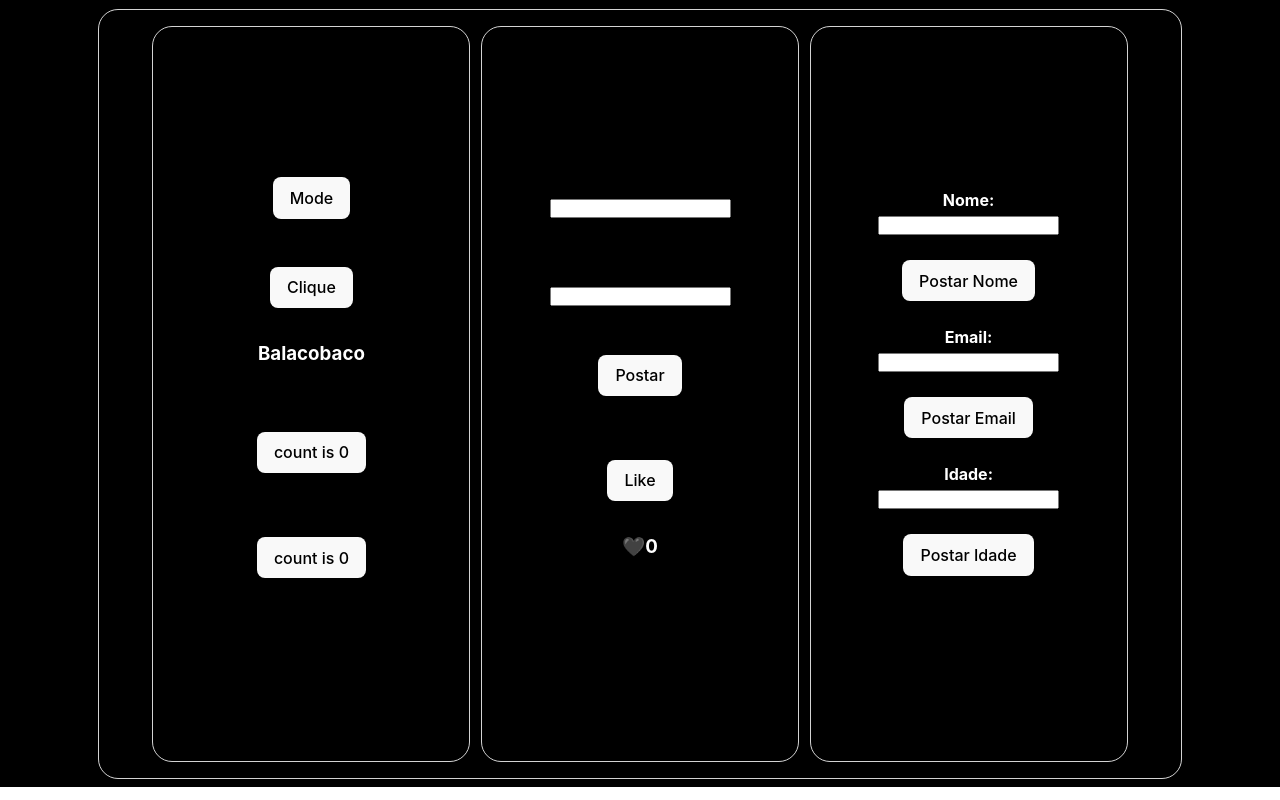
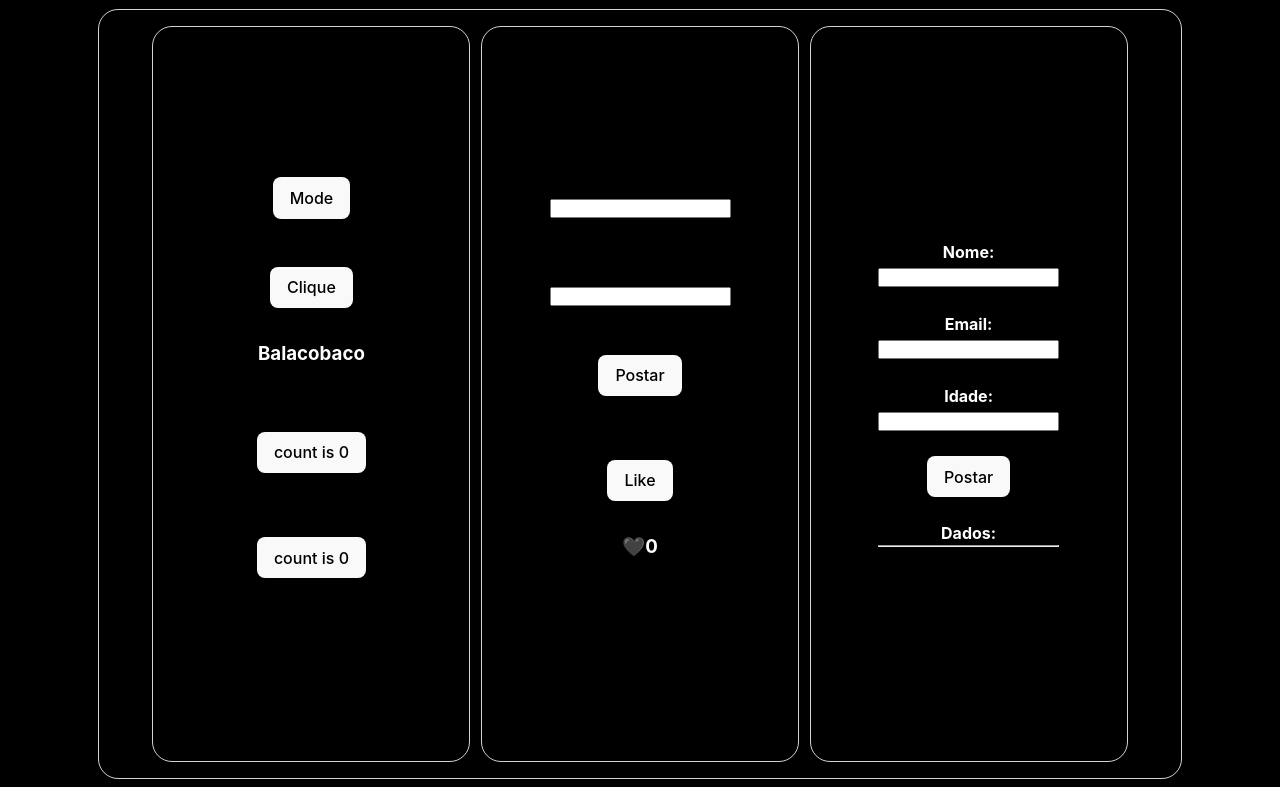
Before and after one commit to wandererbayer/react_2, a React (Vite) app in the folder React/: page / in a window 1280 px wide. Built offline with nearby package versions, Linux system fonts and the light colour scheme.

Commit message:
correção push

```diff
--- a/React/src/App.jsx
+++ b/React/src/App.jsx
@@ -15,10 +15,10 @@ const [postagem, setPostagem] = useState(false) //Criado para o botão de Postag
 const [postagem2, setPostagem2] = useState(false) //Adicionado para o botão do Formulário (nome)
 const [postagem3, setPostagem3] = useState(false) //Adicionado para o botão do Formulário (email)
 const [postagem4, setPostagem4] = useState(false) //Adicionado para o botão do Formulário (idade)
-const [nome, setNome] = useState(false)
-const [email, setEmail] = useState(false)
-const [idade, setIdade] = useState(false)
-// const [formDados, setFormDados] = useState([])
+const [nome, setNome] = useState("")
+const [email, setEmail] = useState("")
+const [idade, setIdade] = useState("")
+const [formDados, setFormDados] = useState([])
 
 //https://legacy.reactjs.org/docs/hooks-effect.html
 //https://react.dev/reference/react/useEffect
@@ -121,7 +121,7 @@ return (
             <div className="card">
                 {/* FORMULÁRIO */}
                 {/* Adaptar novas variáveis para o Formulário */}
-                <h4>Nome: {postagem2}</h4>
+                {/* <h4>Nome: {postagem2}</h4>
                 <input type="text" onChange={(e) => setNome(e.target.value)}/>
                 <br /><br />
                 <button onClick={() => setPostagem2(nome)}>Postar Nome</button>
@@ -134,10 +134,10 @@ return (
                 <h4>Idade: {postagem4}</h4>
                 <input type="number" onChange={(e) => setIdade(e.target.value)}/>
                 <br /><br />
-                <button onClick={() => setPostagem4(idade)}>Postar Idade</button>
+                <button onClick={() => setPostagem4(idade)}>Postar Idade</button> */}
 
                 {/* FORMULÁRIO COM PUSH*/}
-                {/* <h4>Nome: </h4>
+                <h4>Nome: </h4>
                 <input type="text" value={nome} onChange={(e) => setNome(e.target.value)} />
                 <br /><br />
                 <h4>Email: </h4>
@@ -151,21 +151,23 @@ return (
                     setFormDados([...formDados]);
                     setNome(''); setEmail(''); setIdade(''); // Limpa os campos
                 }}>
-                    Postar</button> */}
+                    Postar</button>
                 <br /><br />
 
                 {/* Exibindo os dados */}
                 {/* ??? ao apertar o botão, adiciona novos dados na lista(não substitui) ???? */}
-                {/* <div>
+                <div>
                     <h4>Dados:</h4>
+                    <hr />
                     {formDados.map((entry, index) => (
                     <div key={index}>
                         <p>Nome: {entry.nome}</p>
                         <p>Email: {entry.email}</p>
                         <p>Idade: {entry.idade}</p>
+                        <hr />
                     </div>
                     ))}
-                </div> */}
+                </div>
             </div>
 
             {/* <p>
```
